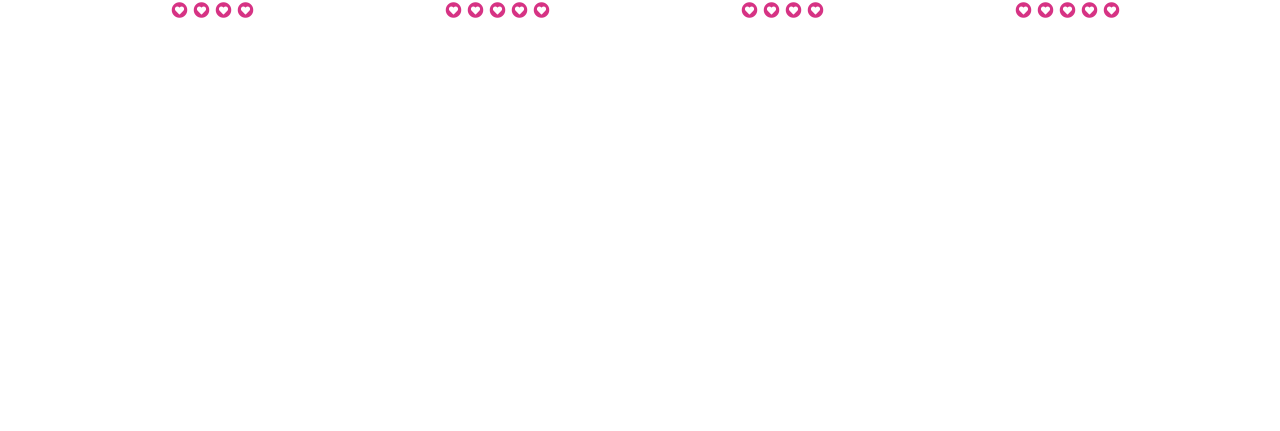
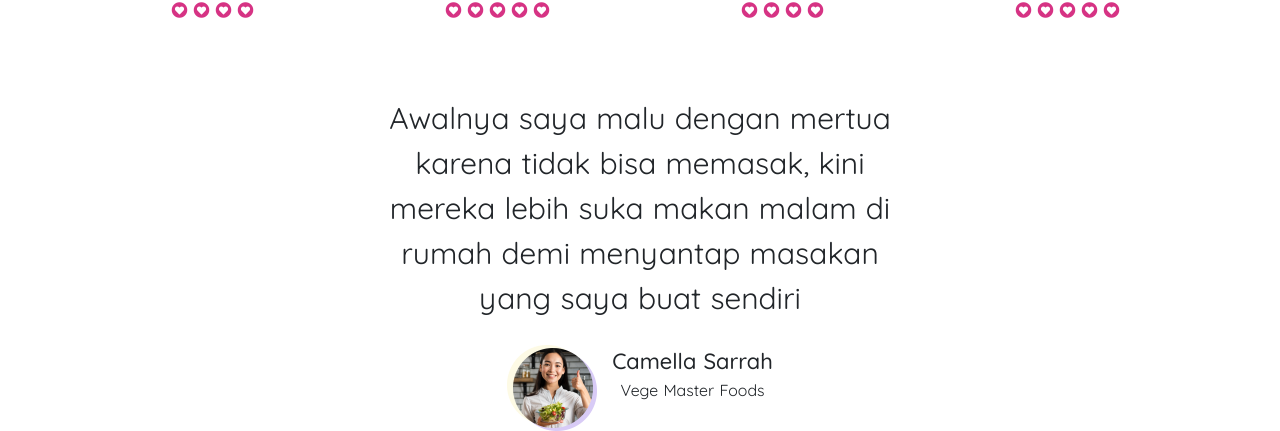
Before and after one commit to celvineadiputra-dev/onex_nuxtJs, a Nuxt app: page / in a window 1280 px wide. Shown: the part 696-1127 px from the top of the page. Before the commit the page ends 800 px from the top, so only its background shows below. Built offline with nearby package versions, Linux system fonts and the light colour scheme.

Commit message:
add testi and add json file

```diff
--- a/assets/scss/_buttons.scss
+++ b/assets/scss/_buttons.scss
@@ -27,7 +27,7 @@
   .btn-check:focus + &,
   &:focus {
     outline: 0;
-    box-shadow: $btn-focus-box-shadow;
+    // box-shadow: $btn-focus-box-shadow;
   }
 
   .btn-check:checked + &,
--- a/components/Heros/index.vue
+++ b/components/Heros/index.vue
@@ -21,7 +21,7 @@
           />
         </div>
         <div class="col-sm-12 col-md-6 order-sm-0 order-md-1 order-0">
-          <img class="Sirv img-fluid" data-src="https://ouscerea.sirv.com/onexFoods/Hero.png?format=webp&q=60" alt="imageHeroChef" />
+          <img class="Sirv img-fluid" data-src="https://ouscerea.sirv.com/onexFoods/Hero.png?format=webp&q=80" alt="imageHeroChef" />
         </div>
     </div>
   </div>
--- /dev/null
+++ b/components/Testimonial/index.vue
@@ -0,0 +1,49 @@
+<template>
+  <div class="text-center">
+    <p>
+      {{ text }}
+    </p>
+    <div class="container mt-4">
+      <div class="row">
+        <div class="col-sm-12 text-center d-flex justify-content-center">
+          <img v-bind:src="image" :alt="name" width="90" height="86" />
+          <div class="d-flex flex-column ml-2">
+            <label class="name">{{ name }}</label>
+            <span class="job">{{ job }}</span>
+          </div>
+        </div>
+      </div>
+    </div>
+  </div>
+</template>
+
+<script>
+export default {
+  name: 'Testinomial',
+  props: {
+    text: String,
+    image: String,
+    name: String,
+    job: String,
+  },
+}
+</script>
+
+<style scoped>
+p {
+  font-family: 'QsRegular';
+  line-height: 1.5;
+  font-size: 30px;
+}
+label.name {
+  font-family: 'QsMedium';
+  font-size: 22px;
+}
+span.job {
+  font-family: 'QsRegular';
+  font-size: 16px;
+}
+.ml-2 {
+  margin-left: 15px !important;
+}
+</style>
--- a/pages/index.vue
+++ b/pages/index.vue
@@ -44,176 +44,45 @@
         </div>
       </div>
     </div>
+    <div class="container mt-5">
+      <div class="row">
+        <div class="col-sm-6 offset-md-3">
+          <Testimonial
+            class="pt-4"
+            image="/images/pic.png"
+            name="Camella Sarrah"
+            job="Vege Master Foods"
+            text="Awalnya saya malu dengan mertua karena tidak bisa memasak, kini mereka lebih suka makan malam di rumah demi menyantap masakan yang saya buat sendiri"
+          />
+        </div>
+      </div>
+    </div>
   </div>
 </template>
 
 <script>
 import Hero from '@/components/Heros/index'
 import Love from '@/components/Love/index'
+import Testimonial from '@/components/Testimonial/index'
 export default {
   components: {
     Hero,
     Love,
+    Testimonial,
   },
   data() {
     return {
       menuSpecialActive: '1',
       active: '1',
-      specialTryMenu: [
-        {
-          id: 1,
-          title: 'Healthy Food',
-          menu: [
-            {
-              id: 1,
-              image:
-                'https://ouscerea.sirv.com/onexFoods/pic(2).png?w=287&format=webp&q=50',
-              title: 'Salad Kiwi Sugga',
-              chef: 'ChefLook',
-              rating: 4,
-            },
-            {
-              id: 2,
-              image:
-                'https://ouscerea.sirv.com/onexFoods/pic.png?w=287&h=300&format=webp&q=50',
-              title: 'Bayam Red Poppeye',
-              chef: 'GoldTeamFoods',
-              rating: 5,
-            },
-            {
-              id: 3,
-              image:
-                'https://ouscerea.sirv.com/onexFoods/pic2.png?w=287&h=300&format=webp&q=50',
-              title: 'Avocado Muscle1',
-              chef: 'QuitFoods',
-              rating: 4,
-            },
-            {
-              id: 4,
-              image:
-                'https://ouscerea.sirv.com/onexFoods/pic(1).png?w=287&h=300&format=webp&q=50',
-              title: 'Naga Fruity Joss',
-              chef: 'ThingFood',
-              rating: 5,
-            },
-          ],
-        },
-        {
-          id: 2,
-          title: 'Launch',
-          menu: [
-            {
-              id: 1,
-              image:
-                'https://ouscerea.sirv.com/onexFoods/pic2.png?w=287&h=300&format=webp&q=50',
-              title: 'Avocado Muscle2',
-              chef: 'JhoneDoe',
-              rating: 5,
-            },
-            {
-              id: 2,
-              image:
-                'https://ouscerea.sirv.com/onexFoods/pic2.png?w=287&h=300&format=webp&q=50',
-              title: 'Avocado Muscle',
-              chef: 'JhoneDoe',
-              rating: 5,
-            },
-            {
-              id: 3,
-              image:
-                'https://ouscerea.sirv.com/onexFoods/pic2.png?w=287&h=300&format=webp&q=50',
-              title: 'Avocado Muscle',
-              chef: 'JhoneDoe',
-              rating: 5,
-            },
-            {
-              id: 4,
-              image:
-                'https://ouscerea.sirv.com/onexFoods/pic2.png?w=287&h=300&format=webp&q=50',
-              title: 'Avocado Muscle',
-              chef: 'JhoneDoe',
-              rating: 5,
-            },
-          ],
-        },
-        {
-          id: 3,
-          title: 'Vege Desert',
-          menu: [
-            {
-              id: 1,
-              image:
-                'https://ouscerea.sirv.com/onexFoods/pic2.png?w=287&h=300&format=webp&q=50',
-              title: 'Avocado Muscle3',
-              chef: 'JhoneDoe',
-              rating: 5,
-            },
-            {
-              id: 2,
-              image:
-                'https://ouscerea.sirv.com/onexFoods/pic2.png?w=287&h=300&format=webp&q=50',
-              title: 'Avocado Muscle',
-              chef: 'JhoneDoe',
-              rating: 5,
-            },
-            {
-              id: 3,
-              image:
-                'https://ouscerea.sirv.com/onexFoods/pic2.png?w=287&h=300&format=webp&q=50',
-              title: 'Avocado Muscle',
-              chef: 'JhoneDoe',
-              rating: 5,
-            },
-            {
-              id: 4,
-              image:
-                'https://ouscerea.sirv.com/onexFoods/pic2.png?w=287&h=300&format=webp&q=50',
-              title: 'Avocado Muscle',
-              chef: 'JhoneDoe',
-              rating: 5,
-            },
-          ],
-        },
-        {
-          id: 4,
-          title: 'Shake',
-          menu: [
-            {
-              id: 1,
-              image:
-                'https://ouscerea.sirv.com/onexFoods/pic2.png?w=287&h=300&format=webp&q=50',
-              title: 'Avocado Muscle4',
-              chef: 'JhoneDoe',
-              rating: 5,
-            },
-            {
-              id: 2,
-              image:
-                'https://ouscerea.sirv.com/onexFoods/pic2.png?w=287&h=300&format=webp&q=50',
-              title: 'Avocado Muscle',
-              chef: 'JhoneDoe',
-              rating: 5,
-            },
-            {
-              id: 3,
-              image:
-                'https://ouscerea.sirv.com/onexFoods/pic2.png?w=287&h=300&format=webp&q=50',
-              title: 'Avocado Muscle',
-              chef: 'JhoneDoe',
-              rating: 5,
-            },
-            {
-              id: 4,
-              image:
-                'https://ouscerea.sirv.com/onexFoods/pic2.png?w=287&h=300&format=webp&q=50',
-              title: 'Avocado Muscle',
-              chef: 'JhoneDoe',
-              rating: 5,
-            },
-          ],
-        },
-      ],
+      specialTryMenu: [],
     }
+  },
+  created() {
+    fetch('/data/Foods.json')
+      .then((res) => res.json())
+      .then((res) => {
+        this.specialTryMenu = res.data
+      })
   },
 }
 </script>
@@ -223,22 +92,27 @@ span.titleSpan {
   font-family: 'QsRegular';
   font-size: 20px;
 }
+
 span.foodTitle {
   display: block;
   font-family: 'QsMedium';
   font-size: 22px;
 }
+
 span.foodChef {
   display: block;
   font-family: 'QsRegular';
   font-size: 16px;
 }
+
 h3.title {
   font-size: 32px;
 }
+
 li:not(:last-child) {
   margin-right: 2.5rem;
 }
+
 .font-regular {
   font-family: 'QsRegular';
 }
--- /dev/null
+++ b/static/data/Foods.json
@@ -0,0 +1,135 @@
+{
+  "data": [{
+      "id": 1,
+      "title": "Healthy Food",
+      "menu": [{
+          "id": 1,
+          "image": "https://ouscerea.sirv.com/onexFoods/pic(2).png?w=287&format=webp&q=50",
+          "title": "Salad Kiwi Sugga",
+          "chef": "ChefLook",
+          "rating": 4
+        },
+        {
+          "id": 2,
+          "image": "https://ouscerea.sirv.com/onexFoods/pic.png?w=287&h=300&format=webp&q=50",
+          "title": "Bayam Red Poppeye",
+          "chef": "GoldTeamFoods",
+          "rating": 5
+        },
+        {
+          "id": 3,
+          "image": "https://ouscerea.sirv.com/onexFoods/pic2.png?w=287&h=300&format=webp&q=50",
+          "title": "Avocado Muscle1",
+          "chef": "QuitFoods",
+          "rating": 4
+        },
+        {
+          "id": 4,
+          "image": "https://ouscerea.sirv.com/onexFoods/pic(1).png?w=287&h=300&format=webp&q=50",
+          "title": "Naga Fruity Joss",
+          "chef": "ThingFood",
+          "rating": 5
+        }
+      ]
+    },
+    {
+      "id": 2,
+      "title": "Launch",
+      "menu": [{
+          "id": 1,
+          "image": "https://ouscerea.sirv.com/onexFoods/pic2.png?w=287&h=300&format=webp&q=50",
+          "title": "Avocado Muscle2",
+          "chef": "JhoneDoe",
+          "rating": 5
+        },
+        {
+          "id": 2,
+          "image": "https://ouscerea.sirv.com/onexFoods/pic2.png?w=287&h=300&format=webp&q=50",
+          "title": "Avocado Muscle",
+          "chef": "JhoneDoe",
+          "rating": 5
+        },
+        {
+          "id": 3,
+          "image": "https://ouscerea.sirv.com/onexFoods/pic2.png?w=287&h=300&format=webp&q=50",
+          "title": "Avocado Muscle",
+          "chef": "JhoneDoe",
+          "rating": 5
+        },
+        {
+          "id": 4,
+          "image": "https://ouscerea.sirv.com/onexFoods/pic2.png?w=287&h=300&format=webp&q=50",
+          "title": "Avocado Muscle",
+          "chef": "JhoneDoe",
+          "rating": 5
+        }
+      ]
+    },
+    {
+      "id": 3,
+      "title": "Vege Desert",
+      "menu": [{
+          "id": 1,
+          "image": "https://ouscerea.sirv.com/onexFoods/pic2.png?w=287&h=300&format=webp&q=50",
+          "title": "Avocado Muscle3",
+          "chef": "JhoneDoe",
+          "rating": 5
+        },
+        {
+          "id": 2,
+          "image": "https://ouscerea.sirv.com/onexFoods/pic2.png?w=287&h=300&format=webp&q=50",
+          "title": "Avocado Muscle",
+          "chef": "JhoneDoe",
+          "rating": 5
+        },
+        {
+          "id": 3,
+          "image": "https://ouscerea.sirv.com/onexFoods/pic2.png?w=287&h=300&format=webp&q=50",
+          "title": "Avocado Muscle",
+          "chef": "JhoneDoe",
+          "rating": 5
+        },
+        {
+          "id": 4,
+          "image": "https://ouscerea.sirv.com/onexFoods/pic2.png?w=287&h=300&format=webp&q=50",
+          "title": "Avocado Muscle",
+          "chef": "JhoneDoe",
+          "rating": 5
+        }
+      ]
+    },
+    {
+      "id": 4,
+      "title": "Shake",
+      "menu": [{
+          "id": 1,
+          "image": "https://ouscerea.sirv.com/onexFoods/pic2.png?w=287&h=300&format=webp&q=50",
+          "title": "Avocado Muscle4",
+          "chef": "JhoneDoe",
+          "rating": 5
+        },
+        {
+          "id": 2,
+          "image": "https://ouscerea.sirv.com/onexFoods/pic2.png?w=287&h=300&format=webp&q=50",
+          "title": "Avocado Muscle",
+          "chef": "JhoneDoe",
+          "rating": 5
+        },
+        {
+          "id": 3,
+          "image": "https://ouscerea.sirv.com/onexFoods/pic2.png?w=287&h=300&format=webp&q=50",
+          "title": "Avocado Muscle",
+          "chef": "JhoneDoe",
+          "rating": 5
+        },
+        {
+          "id": 4,
+          "image": "https://ouscerea.sirv.com/onexFoods/pic2.png?w=287&h=300&format=webp&q=50",
+          "title": "Avocado Muscle",
+          "chef": "JhoneDoe",
+          "rating": 5
+        }
+      ]
+    }
+  ]
+}
```
Also changed, not shown: assets/css/style.css, static/images/pic.png (added).
